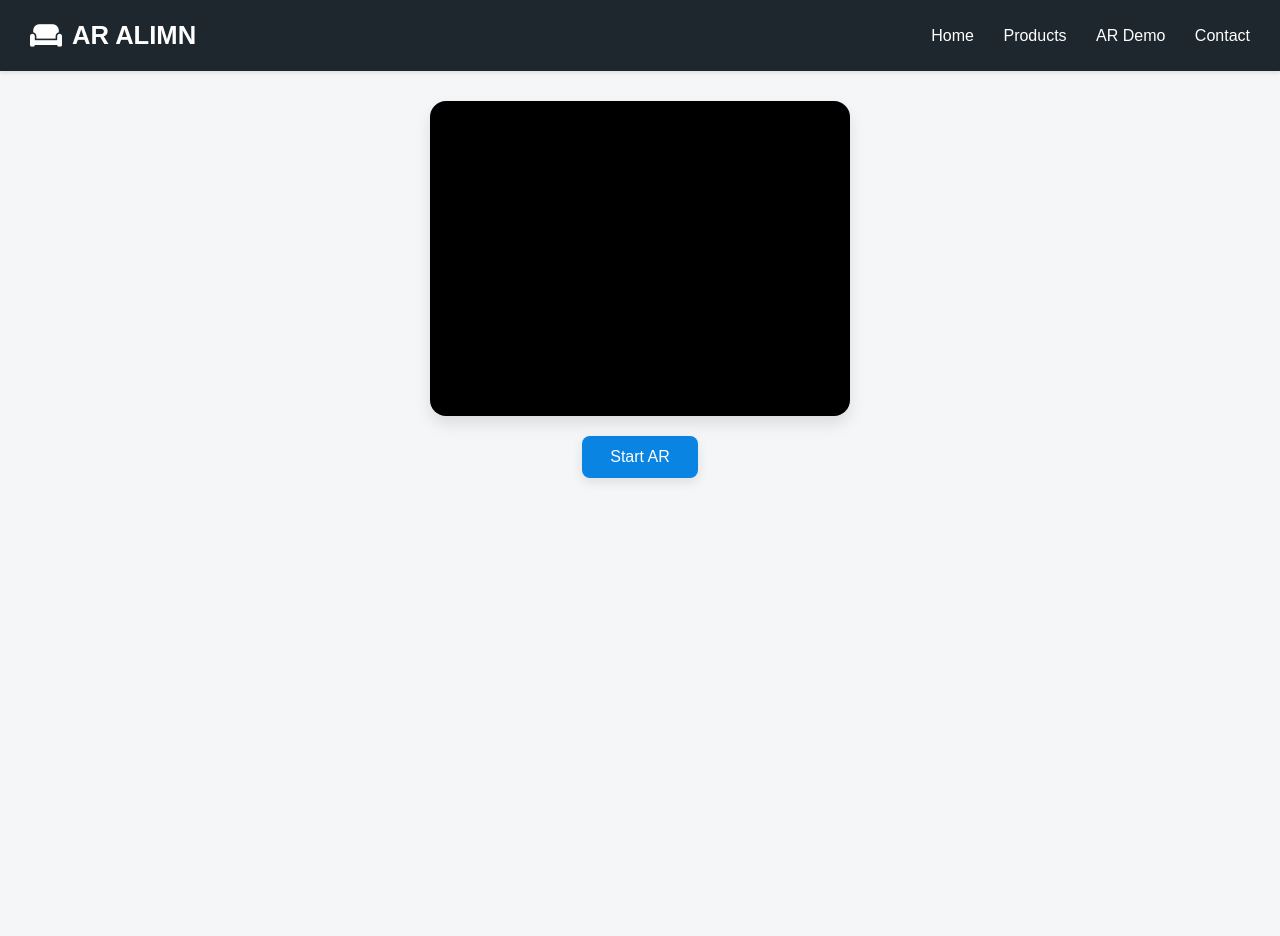
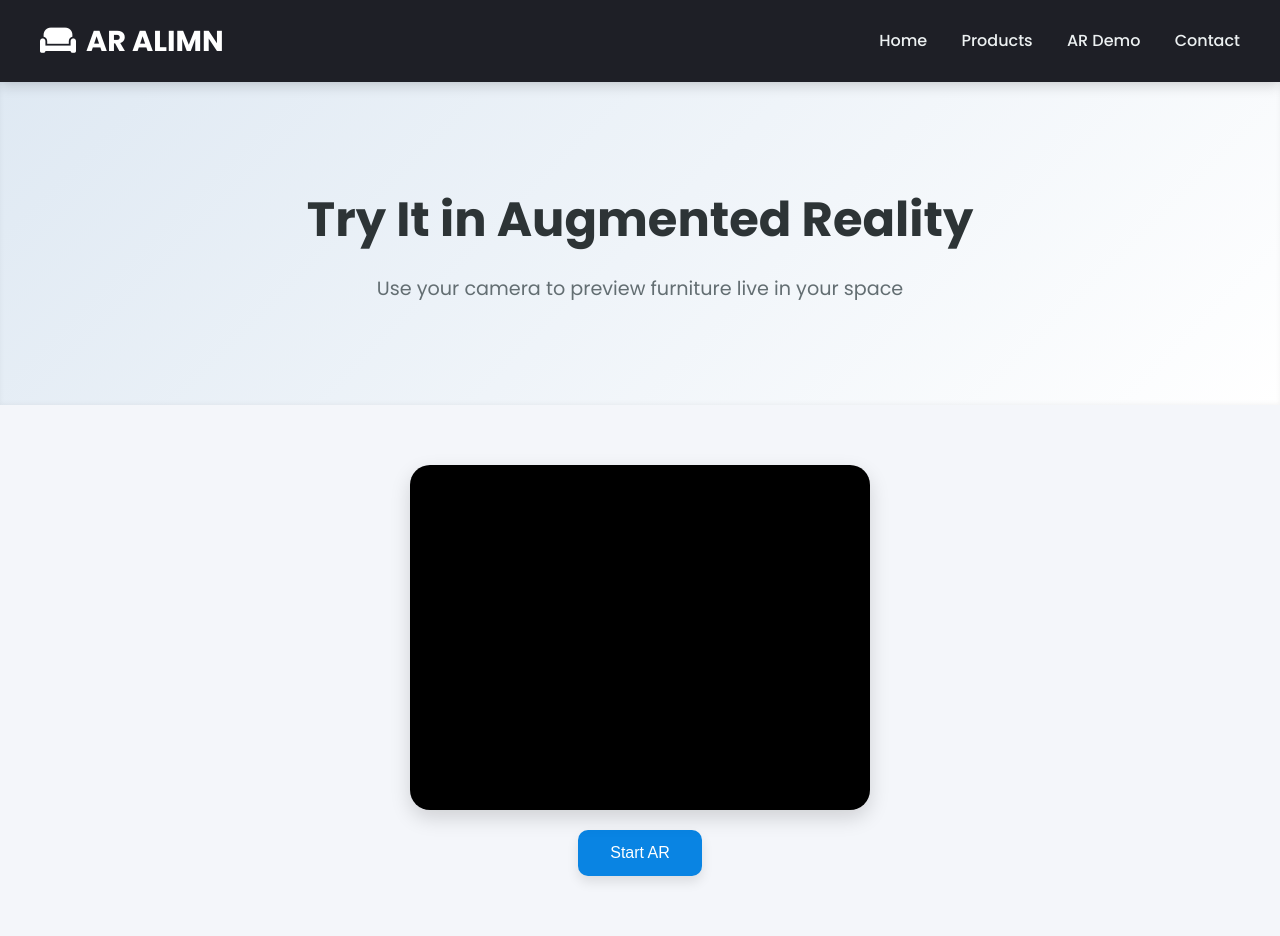
Before and after one commit to naqinizam/ar-alimn-project, a Flask app: page /ar in a window 1280 px wide. Before the commit the page ends 482 px from the top, so only its background shows below. Run offline with Flask 3, Linux system fonts and the light colour scheme.

Commit message:
Updated index.html and UI

```diff
--- a/static/style.css
+++ b/static/style.css
@@ -1,215 +1,237 @@
-/* Reset and Base Styles */
+/* static/style.css */
+
+/* === Base Reset === */
 * {
-  box-sizing: border-box;
   margin: 0;
   padding: 0;
+  box-sizing: border-box;
 }
+
 body {
-  font-family: 'Outfit', sans-serif;
-  background: #f4f6f8;
+  font-family: 'Poppins', sans-serif;
+  background-color: #f4f6fa;
   color: #2d3436;
   line-height: 1.6;
 }
 
-/* Header */
+/* === Header / Navbar === */
 header {
-  background: #1e272e;
+  background: #1e1f26;
   color: white;
   display: flex;
+  justify-content: space-between;
   align-items: center;
-  justify-content: space-between;
-  padding: 15px 30px;
-  box-shadow: 0 2px 4px rgba(0,0,0,0.1);
-  animation: slideInTop 0.5s ease-out;
+  padding: 18px 40px;
+  box-shadow: 0 4px 12px rgba(0, 0, 0, 0.15);
+  position: sticky;
+  top: 0;
+  z-index: 1000;
 }
+
 .logo {
-  font-size: 1.6em;
-  font-weight: 600;
+  font-size: 1.8rem;
+  font-weight: bold;
   display: flex;
   align-items: center;
   gap: 10px;
 }
+
 nav a {
-  color: white;
-  margin-left: 25px;
+  color: #ecf0f1;
+  margin-left: 30px;
   text-decoration: none;
-  font-size: 1em;
+  font-weight: 500;
+  font-size: 1rem;
   transition: color 0.3s ease;
 }
+
 nav a:hover {
   color: #74b9ff;
 }
 
-/* Hero (Home) Section */
+/* === Hero Section === */
 .hero {
-  padding: 60px 20px;
+  background: linear-gradient(135deg, #dfe9f3, #ffffff);
+  padding: 100px 20px;
   text-align: center;
-  background: linear-gradient(135deg, #74b9ff, #6c5ce7);
-  color: white;
-  animation: fadeIn 1s ease-out;
-}
-.hero h1 {
-  font-size: 2.5em;
-  font-weight: 700;
-  margin-bottom: 10px;
-}
-.hero p {
-  font-size: 1.1em;
+  color: #2d3436;
+  box-shadow: inset 0 -1px 5px rgba(0, 0, 0, 0.05);
 }
 
-/* AR Container */
+.hero h1 {
+  font-size: 3rem;
+  font-weight: 700;
+  margin-bottom: 15px;
+}
+
+.hero p {
+  font-size: 1.2rem;
+  color: #636e72;
+}
+
+/* === AR Container === */
 #ar-container {
+  padding: 60px 20px;
   display: flex;
   flex-direction: column;
   align-items: center;
-  justify-content: center;
-  padding: 30px 20px;
-  animation: fadeInUp 1s ease;
 }
+
 #camera-wrapper {
+  width: 100%;
+  max-width: 460px;
+  aspect-ratio: 4/3;
+  background-color: #000;
+  border-radius: 20px;
+  overflow: hidden;
+  box-shadow: 0 8px 20px rgba(0, 0, 0, 0.15);
   position: relative;
-  width: 100%;
-  max-width: 420px;
-  aspect-ratio: 4 / 3;
-  background: #000;
-  border-radius: 16px;
-  overflow: hidden;
-  box-shadow: 0 8px 16px rgba(0,0,0,0.1);
-  transition: transform 0.3s ease;
+  margin-bottom: 20px;
 }
-#camera-wrapper:hover {
-  transform: scale(1.02);
-}
+
 #camera-stream {
   width: 100%;
   height: 100%;
   object-fit: cover;
 }
+
 #chair {
   position: absolute;
   top: 50%;
   left: 50%;
-  width: 150px;
+  width: 160px;
   transform: translate(-50%, -50%) scale(1) rotate(0deg);
-  touch-action: none;
+  z-index: 2;
   cursor: grab;
-  z-index: 2;
   transition: transform 0.3s ease;
 }
+
 #start-btn {
-  margin-top: 20px;
-  padding: 12px 28px;
-  font-size: 1em;
-  background-color: #0984e3;
-  color: white;
+  background: #0984e3;
+  color: #fff;
+  font-size: 1rem;
+  font-weight: 500;
+  padding: 14px 32px;
   border: none;
-  border-radius: 8px;
+  border-radius: 10px;
   cursor: pointer;
-  box-shadow: 0 4px 12px rgba(0,0,0,0.1);
-  transition: background 0.3s, transform 0.2s ease;
-  animation: fadeIn 1.2s ease-out;
+  box-shadow: 0 6px 12px rgba(0, 0, 0, 0.1);
+  transition: background 0.3s ease, transform 0.2s ease;
 }
+
 #start-btn:hover {
-  background-color: #0077cc;
+  background: #0077cc;
   transform: translateY(-2px);
 }
 
-/* Products Section */
-#products {
-  padding: 40px 20px;
-  text-align: center;
+/* === Responsive === */
+@media (max-width: 768px) {
+  header {
+    flex-direction: column;
+    align-items: flex-start;
+    padding: 16px 20px;
+  }
+
+  nav a {
+    margin: 10px 0;
+  }
+
+  .hero h1 {
+    font-size: 2.2rem;
+  }
 }
-#products h2 {
-  margin-bottom: 30px;
+
+/* === Utility === */
+section {
+  padding: 60px 30px;
 }
-#products .product-list {
-  display: flex;
-  flex-wrap: wrap;
-  justify-content: center;
-  gap: 20px;
+
+.product-list {
+  display: grid;
+  grid-template-columns: repeat(auto-fit, minmax(220px, 1fr));
+  gap: 30px;
 }
+
 .product-card {
   background: white;
-  border-radius: 12px;
+  border-radius: 16px;
+  box-shadow: 0 6px 14px rgba(0, 0, 0, 0.1);
   padding: 20px;
-  width: 220px;
-  box-shadow: 0 4px 12px rgba(0,0,0,0.1);
+  text-align: center;
+  transition: transform 0.3s ease;
 }
+
+.product-card:hover {
+  transform: translateY(-5px);
+}
+
 .product-card img {
-  width: 100%;
-  border-radius: 8px;
+  max-width: 100%;
+  height: auto;
+  margin-bottom: 15px;
 }
+
 .product-card h3 {
-  margin-top: 10px;
+  font-size: 1.2rem;
+  margin-bottom: 10px;
 }
+
+.product-card p {
+  font-size: 0.95rem;
+  color: #636e72;
+  margin-bottom: 15px;
+}
+
 .product-card button {
-  margin-top: 10px;
-  padding: 8px 16px;
-  background-color: #0984e3;
+  background: #2d98da;
   color: white;
   border: none;
-  border-radius: 6px;
+  padding: 10px 20px;
+  border-radius: 8px;
+  font-weight: 500;
   cursor: pointer;
-}
-.product-card button:hover {
-  background-color: #0077cc;
+  transition: background 0.3s ease;
 }
 
-/* Contact Section */
-#contact {
-  padding: 40px 20px;
-  background: #f1f2f6;
-  text-align: center;
+.product-card button:hover {
+  background: #1e7cc7;
 }
+
+/* === Contact Form === */
 #contact form {
-  max-width: 400px;
+  max-width: 500px;
   margin: 0 auto;
   display: flex;
   flex-direction: column;
-  gap: 12px;
+  gap: 15px;
 }
+
 #contact input,
 #contact textarea {
-  padding: 10px;
-  border-radius: 6px;
+  padding: 12px 16px;
   border: 1px solid #ccc;
-}
-#contact button {
-  padding: 12px;
-  background-color: #0984e3;
-  color: white;
-  border: none;
-  border-radius: 6px;
-  cursor: pointer;
-}
-#contact button:hover {
-  background-color: #0077cc;
+  border-radius: 10px;
+  font-size: 1rem;
+  outline: none;
+  transition: border 0.3s ease;
 }
 
-/* Responsive */
-@media (max-width: 600px) {
-  header, nav {
-    flex-direction: column;
-    align-items: flex-start;
-  }
-  nav a {
-    margin: 10px 0;
-  }
-  .hero h1 {
-    font-size: 1.8em;
-  }
+#contact input:focus,
+#contact textarea:focus {
+  border-color: #0984e3;
 }
 
-/* Animations */
-@keyframes fadeIn {
-  from { opacity: 0; }
-  to { opacity: 1; }
+#contact button {
+  background: #00cec9;
+  color: white;
+  padding: 12px;
+  border: none;
+  border-radius: 10px;
+  font-weight: 600;
+  cursor: pointer;
+  transition: background 0.3s ease;
 }
-@keyframes fadeInUp {
-  from { opacity: 0; transform: translateY(20px); }
-  to { opacity: 1; transform: translateY(0); }
+
+#contact button:hover {
+  background: #00b8b0;
 }
-@keyframes slideInTop {
-  from { transform: translateY(-100%); opacity: 0; }
-  to { transform: translateY(0); opacity: 1; }
-}
--- a/templates/ar.html
+++ b/templates/ar.html
@@ -1,30 +1,38 @@
-<!-- ar.html -->
 <!DOCTYPE html>
 <html lang="en">
 <head>
   <meta charset="UTF-8" />
-  <meta name="viewport" content="width=device-width, initial-scale=1.0"/>
+  <meta name="viewport" content="width=device-width, initial-scale=1.0" />
   <title>AR ALIMN | AR Demo</title>
-  <link rel="stylesheet" href="static/style.css">
-  <link rel="stylesheet" href="https://cdnjs.cloudflare.com/ajax/libs/font-awesome/6.4.0/css/all.min.css">
+  <link rel="stylesheet" href="https://cdnjs.cloudflare.com/ajax/libs/font-awesome/6.4.0/css/all.min.css" />
+  <link href="https://fonts.googleapis.com/css2?family=Poppins:wght@400;500;600;700&display=swap" rel="stylesheet">
+  <link rel="stylesheet" href="/static/style.css" />
 </head>
 <body>
   <header>
-    <div class="logo"><i class="fas fa-couch"></i> AR ALIMN</div>
+    <div class="logo">
+      <i class="fas fa-couch"></i>
+      <span>AR ALIMN</span>
+    </div>
     <nav>
-        <a href="/">Home</a>
-        <a href="/products">Products</a>
-        <a href="/ar">AR Demo</a>
-        <a href="/contact">Contact</a>
+      <a href="/">Home</a>
+      <a href="/products">Products</a>
+      <a href="/ar">AR Demo</a>
+      <a href="/contact">Contact</a>
     </nav>
   </header>
 
-  <div id="ar-container">
+  <section class="hero">
+    <h1>Try It in Augmented Reality</h1>
+    <p>Use your camera to preview furniture live in your space</p>
+  </section>
+
+  <section id="ar-container">
     <div id="camera-wrapper">
       <video id="camera-stream" autoplay playsinline></video>
     </div>
     <button id="start-btn">Start AR</button>
-  </div>
+  </section>
 
   <script>
     const video = document.getElementById('camera-stream');
@@ -98,8 +106,55 @@
         updateTransform();
       });
 
+      let startDist = 0;
+      let startAngle = 0;
+      let initialScale = 1;
+      let initialRotation = 0;
+
+      el.addEventListener('touchstart', e => {
+        if (e.touches.length === 2) {
+          startDist = getDistance(e.touches);
+          startAngle = getAngle(e.touches);
+          initialScale = scale;
+          initialRotation = rotation;
+        } else if (e.touches.length === 1) {
+          lastX = e.touches[0].clientX;
+          lastY = e.touches[0].clientY;
+        }
+      });
+
+      el.addEventListener('touchmove', e => {
+        e.preventDefault();
+        if (e.touches.length === 2) {
+          const newDist = getDistance(e.touches);
+          const newAngle = getAngle(e.touches);
+          scale = Math.max(0.1, initialScale * (newDist / startDist));
+          rotation = initialRotation + (newAngle - startAngle);
+          updateTransform();
+        } else if (e.touches.length === 1) {
+          const dx = e.touches[0].clientX - lastX;
+          const dy = e.touches[0].clientY - lastY;
+          el.style.left = `${el.offsetLeft + dx}px`;
+          el.style.top = `${el.offsetTop + dy}px`;
+          lastX = e.touches[0].clientX;
+          lastY = e.touches[0].clientY;
+        }
+      });
+
       function updateTransform() {
         el.style.transform = `translate(-50%, -50%) scale(${scale}) rotate(${rotation}deg)`;
+      }
+
+      function getDistance(touches) {
+        const dx = touches[0].clientX - touches[1].clientX;
+        const dy = touches[0].clientY - touches[1].clientY;
+        return Math.sqrt(dx * dx + dy * dy);
+      }
+
+      function getAngle(touches) {
+        const dx = touches[1].clientX - touches[0].clientX;
+        const dy = touches[1].clientY - touches[0].clientY;
+        return Math.atan2(dy, dx) * (180 / Math.PI);
       }
     }
   </script>
```
Also changed, not shown: templates/contact.html (+20 -15 lines), templates/index.html (+35 -7 lines), templates/products.html (+28 -19 lines).
